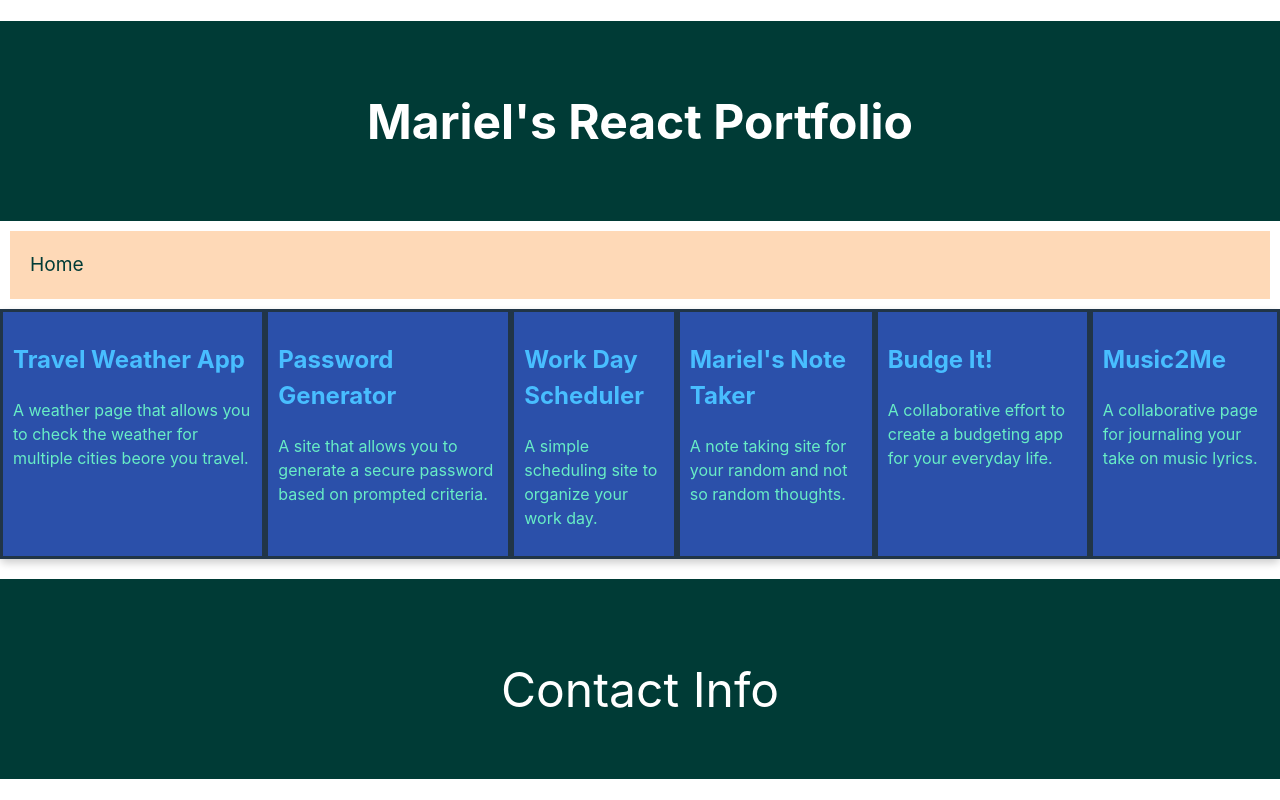
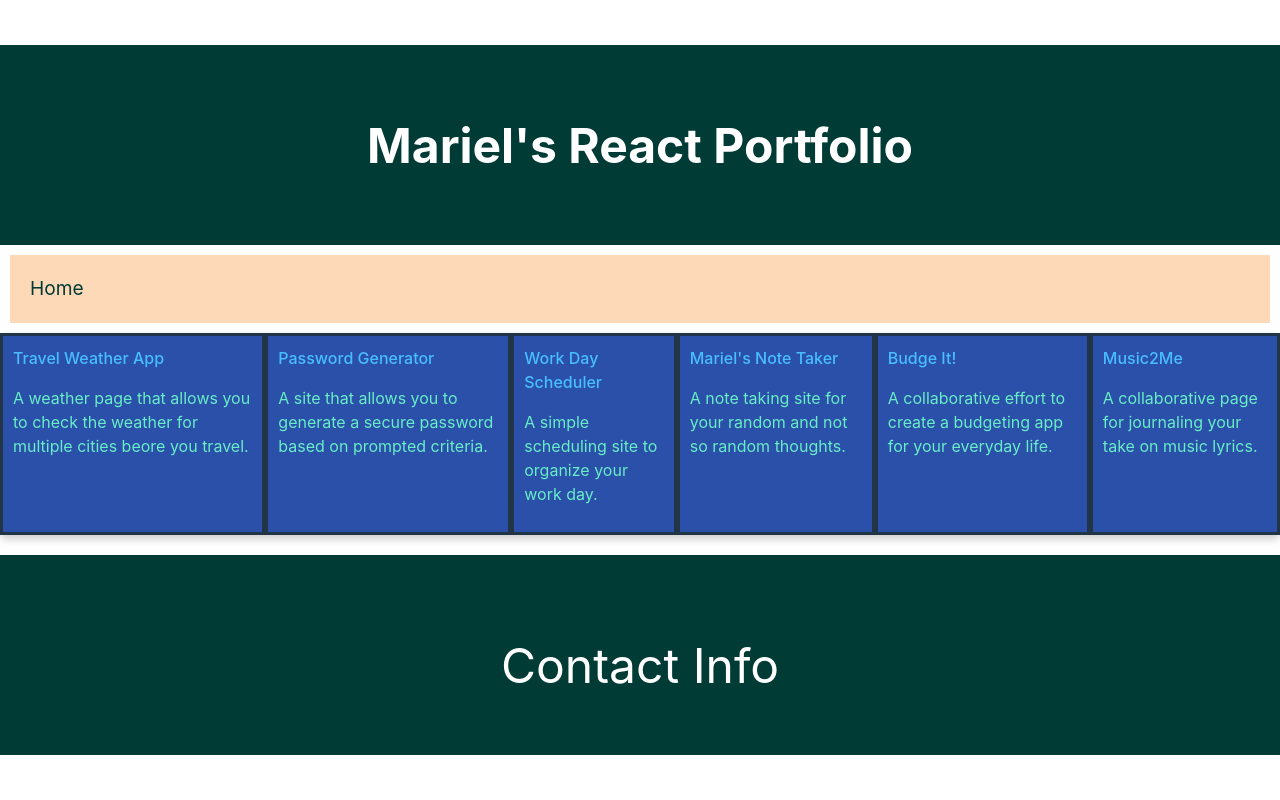
Before and after one commit to Al3xG23/Mariel-s-React-Portfolio, a React (Vite) app: page / in a window 1280 px wide. Built offline with nearby package versions, Linux system fonts and the light colour scheme.

Commit message:
added links to my deployed works

```diff
--- a/src/components/Card.jsx
+++ b/src/components/Card.jsx
@@ -2,12 +2,12 @@
 import '../styles/Card.css';
 
 const work = [
-  { title: "Travel Weather App", description: "A weather page that allows you to check the weather for multiple cities beore you travel."},
-  { title: "Password Generator", description: "A site that allows you to generate a secure password based on prompted criteria."},
-  { title: "Work Day Scheduler", description: "A simple scheduling site to organize your work day."},
-  { title: "Mariel's Note Taker", description: "A note taking site for your random and not so random thoughts."},
-  { title: "Budge It!", description: "A collaborative effort to create a budgeting app for your everyday life."},
-  { title: "Music2Me", description: "A collaborative page for journaling your take on music lyrics."},
+  { title: "Travel Weather App", description: "A weather page that allows you to check the weather for multiple cities beore you travel.", path: "https://al3xg23.github.io/Weather-App/"},
+  { title: "Password Generator", description: "A site that allows you to generate a secure password based on prompted criteria.", path: "https://al3xg23.github.io/password-generator/"},
+  { title: "Work Day Scheduler", description: "A simple scheduling site to organize your work day.", path:"https://al3xg23.github.io/calendar/"},
+  { title: "Mariel's Note Taker", description: "A note taking site for your random and not so random thoughts.", path: "https://mariel-note-taker-639db3e23d2a.herokuapp.com/"},
+  { title: "Budge It!", description: "A collaborative effort to create a budgeting app for your everyday life.", path: "https://blueberry-cake-79168-e1e68fe7cf3a.herokuapp.com/login"},
+  { title: "Music2Me", description: "A collaborative page for journaling your take on music lyrics.", path: "https://fairleyv.github.io/Music2Me/"},
 ];
 
 const styles = {
@@ -29,7 +29,7 @@ const styles = {
 function Card(props) {
   return(
     <div className='card' style={styles.card}>
-      <h2 style={styles.h2}>{props.title}</h2>
+      <a href={props.path} style={styles.h2}>{props.title}</a>
       <p style={styles.p}>{props.description}</p>
     </div>
   );
@@ -39,7 +39,7 @@ function CardList() {
   return (
     <div className='cardList'>
       {work.map((item, index) => (
-        <Card key={index} title={item.title} description={item.description} />
+        <Card key={index} title={item.title} path={item.path} description={item.description} />
       ))}
     </div>
   );
```
